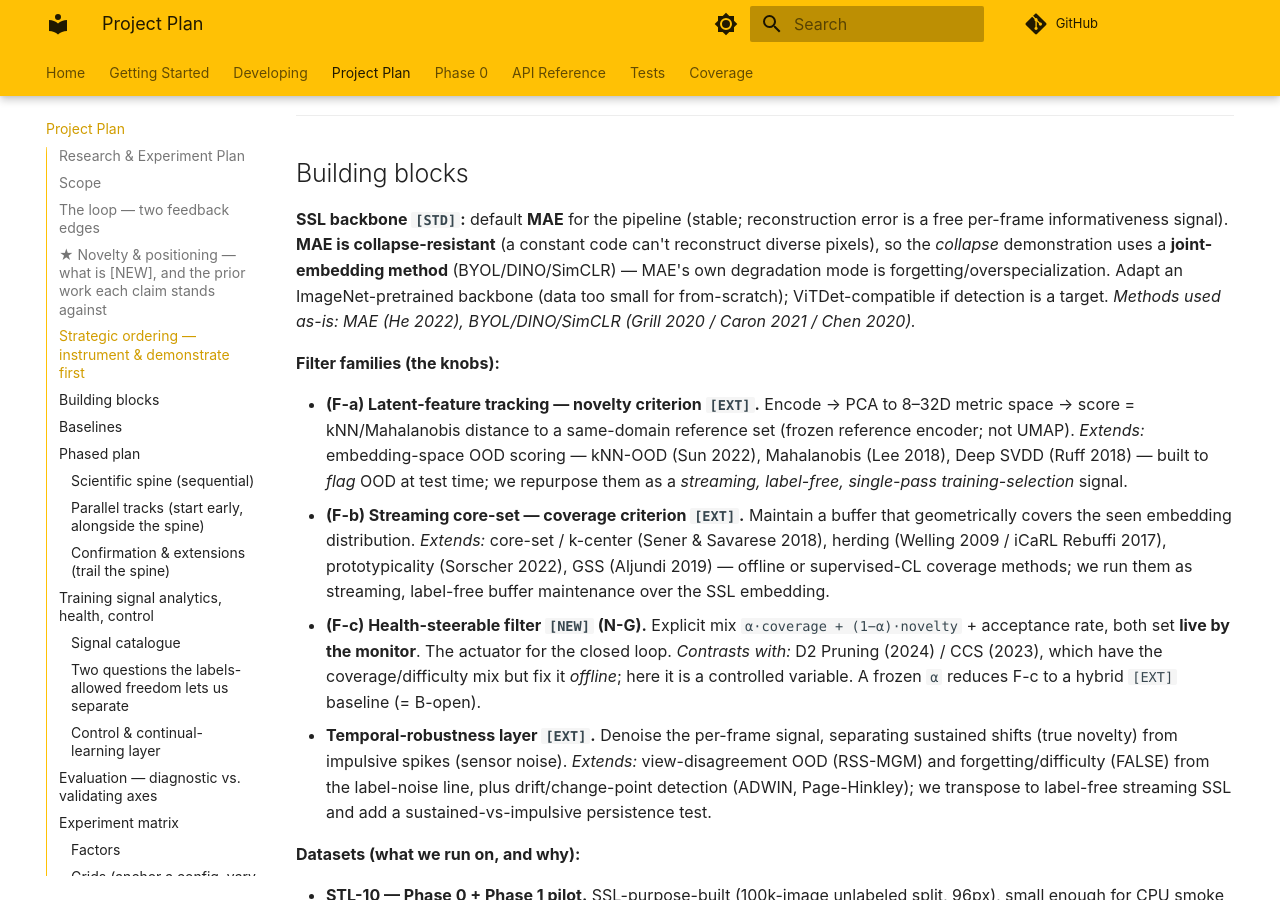
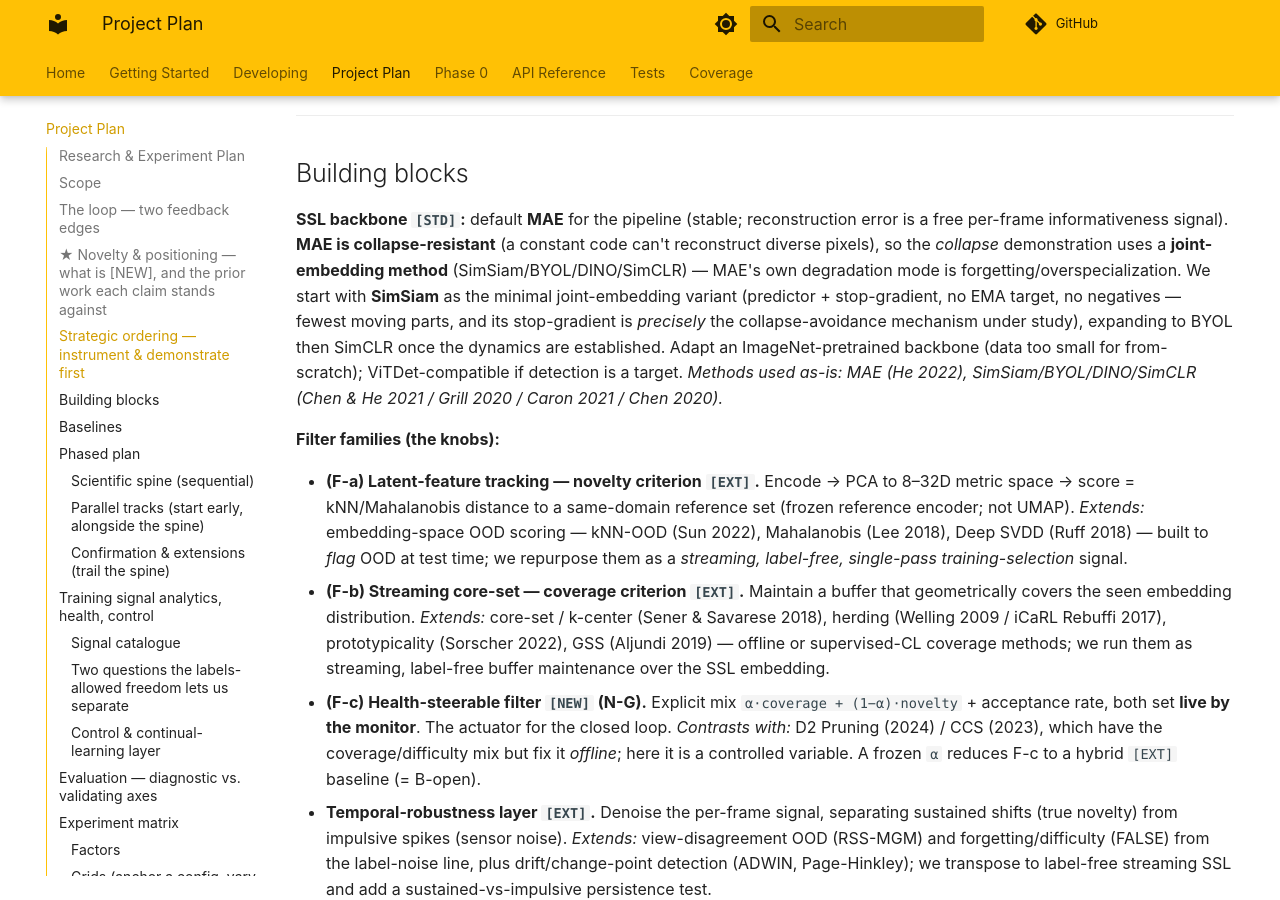
Before and after one commit to aidotse/cafl4ds, an MkDocs documentation site: the page built from docs/project-plan.md, in a window 1280 px wide and 900 px high, scrolled down 3922 px. Built offline with MkDocs 1.6.1 and Material for MkDocs 9.7.7, drawn with Linux system fonts in a browser that asks for light colours; comment, search, counter and statistics services are not loaded; some of the changed text lies outside the part shown.

Commit message:
docs: cite SimSiam (Chen & He 2021) in the project plan
SimSiam is the minimal joint-embedding backbone (predictor + stop-grad,
no EMA/negatives) and the one implemented first for Phase 0. Add it to
the reading-list SSL toolbox and to the two places the plan enumerates
joint-embedding methods (building blocks, factor C), noting its
stop-gradient is the collapse-avoidance mechanism under study.

Co-Authored-By: Claude Opus 4.8 (1M context) <noreply@anthropic.com>

```diff
--- a/docs/project-plan.md
+++ b/docs/project-plan.md
@@ -143,10 +143,12 @@ ______________________________________________________________________
 
 **SSL backbone `[STD]`:** default **MAE** for the pipeline (stable; reconstruction error is a free per-frame
 informativeness signal). **MAE is collapse-resistant** (a constant code can't reconstruct diverse pixels), so the
-*collapse* demonstration uses a **joint-embedding method** (BYOL/DINO/SimCLR) — MAE's own degradation mode is
-forgetting/overspecialization. Adapt an ImageNet-pretrained backbone (data too small for from-scratch);
-ViTDet-compatible if detection is a target. *Methods used as-is: MAE (He 2022), BYOL/DINO/SimCLR (Grill 2020 / Caron
-2021 / Chen 2020).*
+*collapse* demonstration uses a **joint-embedding method** (SimSiam/BYOL/DINO/SimCLR) — MAE's own degradation mode is
+forgetting/overspecialization. We start with **SimSiam** as the minimal joint-embedding variant (predictor +
+stop-gradient, no EMA target, no negatives — fewest moving parts, and its stop-gradient is *precisely* the
+collapse-avoidance mechanism under study), expanding to BYOL then SimCLR once the dynamics are established. Adapt an
+ImageNet-pretrained backbone (data too small for from-scratch); ViTDet-compatible if detection is a target. *Methods
+used as-is: MAE (He 2022), SimSiam/BYOL/DINO/SimCLR (Chen & He 2021 / Grill 2020 / Caron 2021 / Chen 2020).*
 
 **Filter families (the knobs):**
 
@@ -419,7 +421,7 @@ ______________________________________________________________________
 | **L** | Loop                              | open · closed                                                                                            | Closed requires F-c + the monitor→filter controller.                                                                                                             |
 | **B** | Storage budget                    | 0 · tiny · small · medium · ∞                                                                            | The Pareto axis; where the flip lives.                                                                                                                           |
 | **I** | Initialization                    | from-scratch · lightly-pretrained · fully-pretrained                                                     | Degradation-sensitivity ↔ realism knob. From-scratch elicits the dynamics; pretrained confirms they matter. Sets B5's form (frozen-random vs frozen-pretrained). |
-| **C** | SSL method                        | MAE · joint-embedding (BYOL/DINO/SimCLR)                                                                 | MAE → forgetting mode; joint-embedding → collapse mode (the collapse demo).                                                                                      |
+| **C** | SSL method                        | MAE · joint-embedding (SimSiam/BYOL/DINO/SimCLR)                                                         | MAE → forgetting mode; joint-embedding → collapse mode (the collapse demo). SimSiam = minimal JE variant, implemented first.                                     |
 | **D** | FL setting                        | centralized · FedAvg · FedProx                                                                           | Centralized first (clean dynamics); FL science gated on the centralized reference.                                                                               |
 | **E** | Data                              | STL-10 · BDD100K · ZOD                                                                                   | Harness → real make-or-break → in-house confirmation.                                                                                                            |
 | **F** | Stream structure                  | IID (control) · correlated · drift+corruption                                                            | Correlated = headline; drift+corruption for signal-quality + health.                                                                                             |
@@ -489,8 +491,8 @@ ______________________________________________________________________
 
 ### Toolbox we build on (work we use, does not threaten novelty of our work)
 
-- **SSL backbones `[STD]`:** MAE (He 2022) · DINO (Caron 2021) · SwAV (Caron 2020) · BYOL/SimCLR/MoCo (2020) · CaSSLe
-    (Fini 2022).
+- **SSL backbones `[STD]`:** MAE (He 2022) · DINO (Caron 2021) · SwAV (Caron 2020) · SimSiam (Chen & He 2021) ·
+    BYOL/SimCLR/MoCo (2020) · CaSSLe (Fini 2022).
 - **Selection `[EXT]`:** Core-Set (Sener & Savarese 2018) · Herding/iCaRL (Welling 2009 / Rebuffi 2017) · SemDeDup
     (Abbas 2023) · GSS/MIR (Aljundi 2019) · reservoir (Vitter 1985).
 - **OOD scoring (F-a) `[EXT]`:** kNN-OOD (Sun 2022) · Mahalanobis (Lee 2018) · Deep SVDD (Ruff 2018).
```
